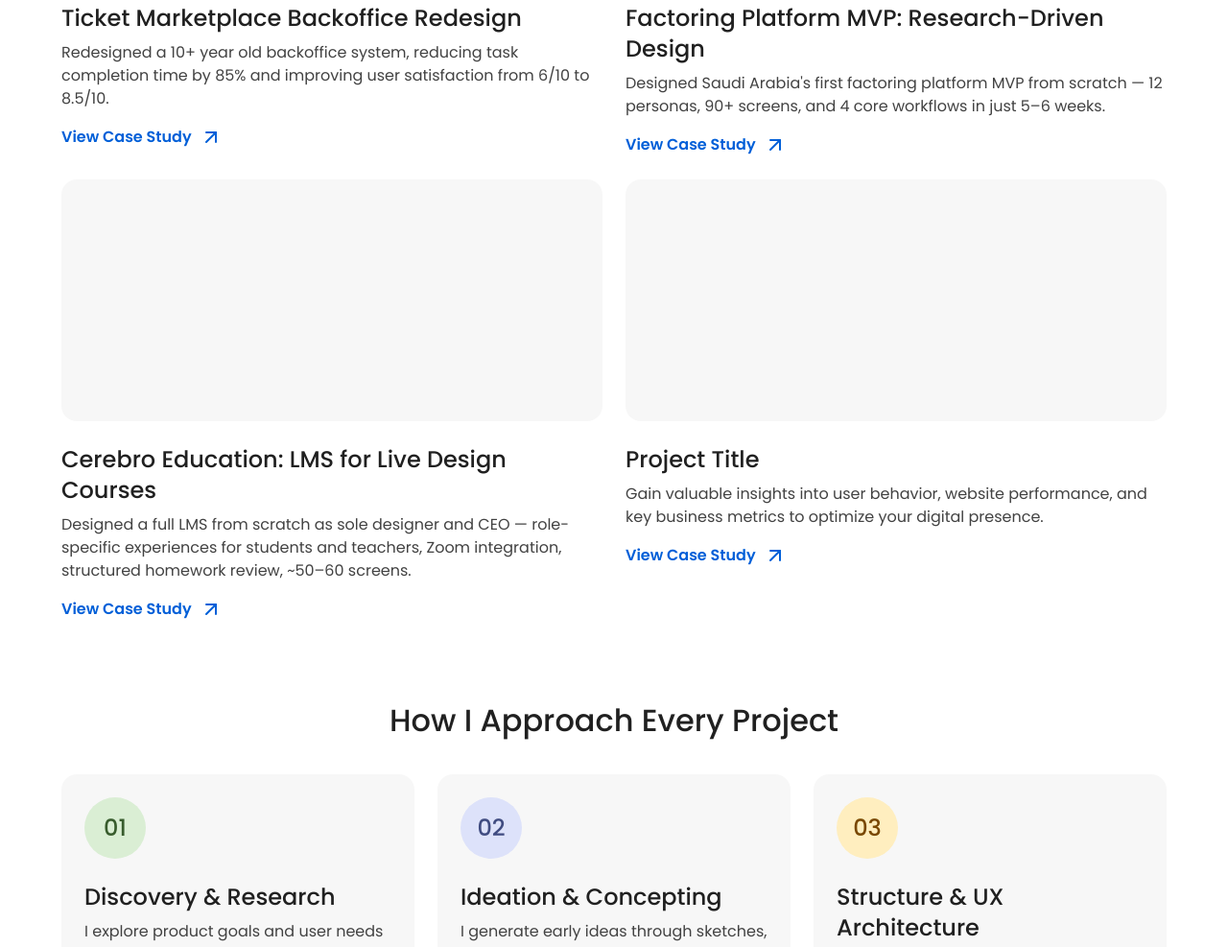
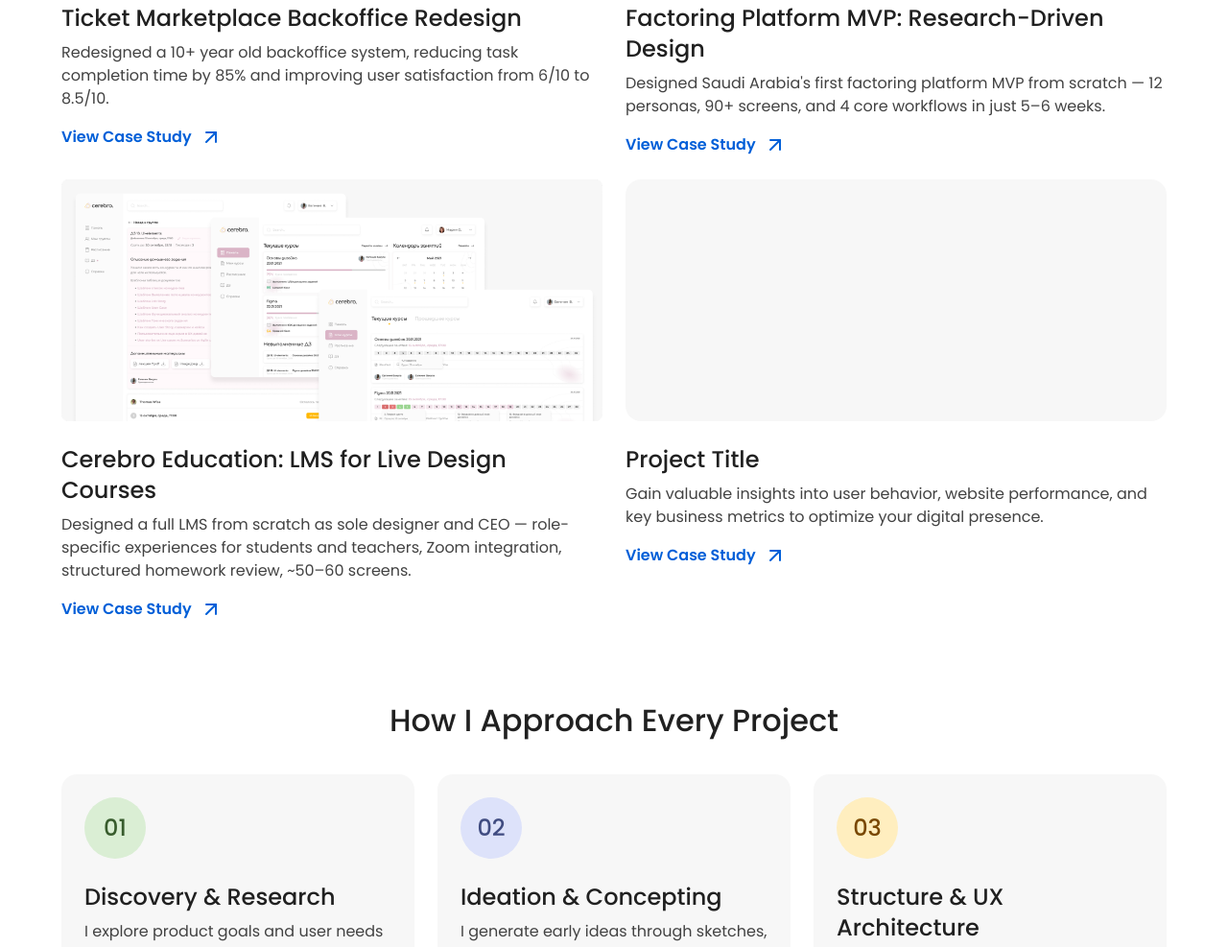
Before and after one commit to yevakula/portfolio, a plain HTML site: page index.html in a window 1280 px wide. Shown: the part 3800-4787 px from the top of the page at 96% size. Drawn offline with Linux system fonts and the light colour scheme.

Commit message:
case3 preview home page

```diff
--- a/index.html
+++ b/index.html
@@ -266,7 +266,9 @@
           </div>
         </article>
         <article class="work-card">
-          <div class="work-card__image"></div>
+          <div class="work-card__image">
+            <img src="assets/case03-cover.png" alt="Cerebro Education LMS — student and teacher dashboards, lesson navigation, and homework review interfaces">
+          </div>
           <div class="work-card__content">
             <h3 class="title--card work-card__title">Cerebro Education: LMS for Live Design Courses</h3>
             <p class="work-card__text">Designed a full LMS from scratch as sole designer and CEO — role-specific experiences for students and teachers, Zoom integration, structured homework review, ~50–60 screens.</p>
```
